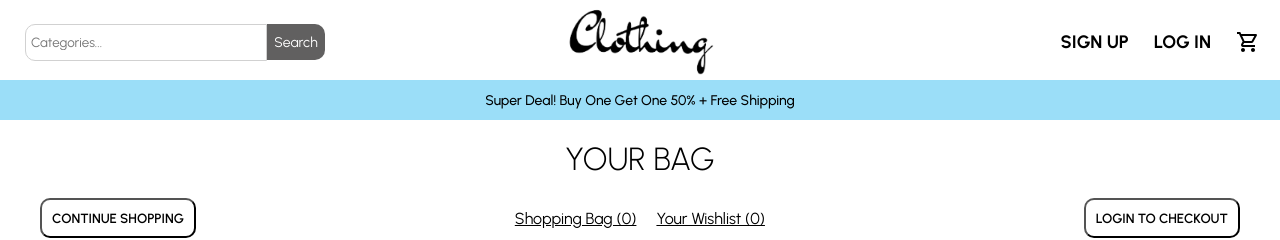
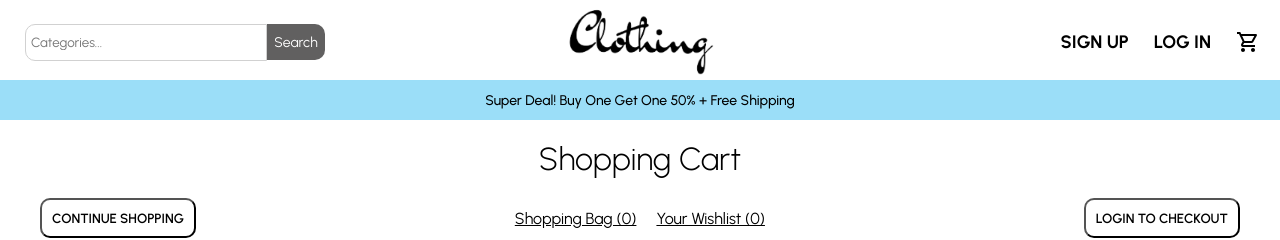
Before and after one commit to dustinvu0320/E-Commerce-Shopping-App, a React (Create React App) app in the folder client/: page /cart in a window 1280 px wide. Shown: the top 240 px of the page. Built offline with nearby package versions, Linux system fonts and the light colour scheme; no server answers.

Commit message:
fixed addCart Icon

```diff
--- a/client/package.json
+++ b/client/package.json
@@ -29,7 +29,7 @@
     "yarn": "^1.22.15"
   },
   "scripts": {
-    "start": "react-scripts start",
+    "start": "react-scripts --openssl-legacy-provider start",
     "build": "react-scripts build",
     "test": "react-scripts test",
     "eject": "react-scripts eject"
--- a/client/src/components/Product.jsx
+++ b/client/src/components/Product.jsx
@@ -5,6 +5,8 @@ import {
 } from "@material-ui/icons";
 import styled from "styled-components";
 import { Link } from "react-router-dom";
+import { addProduct } from "../redux/cartRedux";
+import { useDispatch } from "react-redux";
 
 // Contains 3 icons inside
 const Info = styled.div`
@@ -79,6 +81,15 @@ const Icon = styled.div`
 
 // {item} : props
 const Product = ({ item }) => {
+  const dispatch = useDispatch();
+
+  const quantity = 1;
+
+  // Update cart
+  const handleClick = () => {
+    dispatch(addProduct({ ...item, quantity }));
+  };
+
   return (
     <Container>
       <Circle />
@@ -86,7 +97,7 @@ const Product = ({ item }) => {
       {/* 3 icons for each image (cart, search, like) */}
       <Info>
         <Icon>
-          <ShoppingCartOutlined />
+          <ShoppingCartOutlined onClick={handleClick} />
         </Icon>
         <Icon>
           <Link
--- a/client/src/pages/Cart.jsx
+++ b/client/src/pages/Cart.jsx
@@ -202,7 +202,7 @@ const Cart = () => {
       <Navbar />
       <Announcement />
       <Wrapper>
-        <Title>YOUR BAG</Title>
+        <Title>Shopping Cart</Title>
         <Top>
           <Link to="/">
             <TopButton>CONTINUE SHOPPING</TopButton>
```
